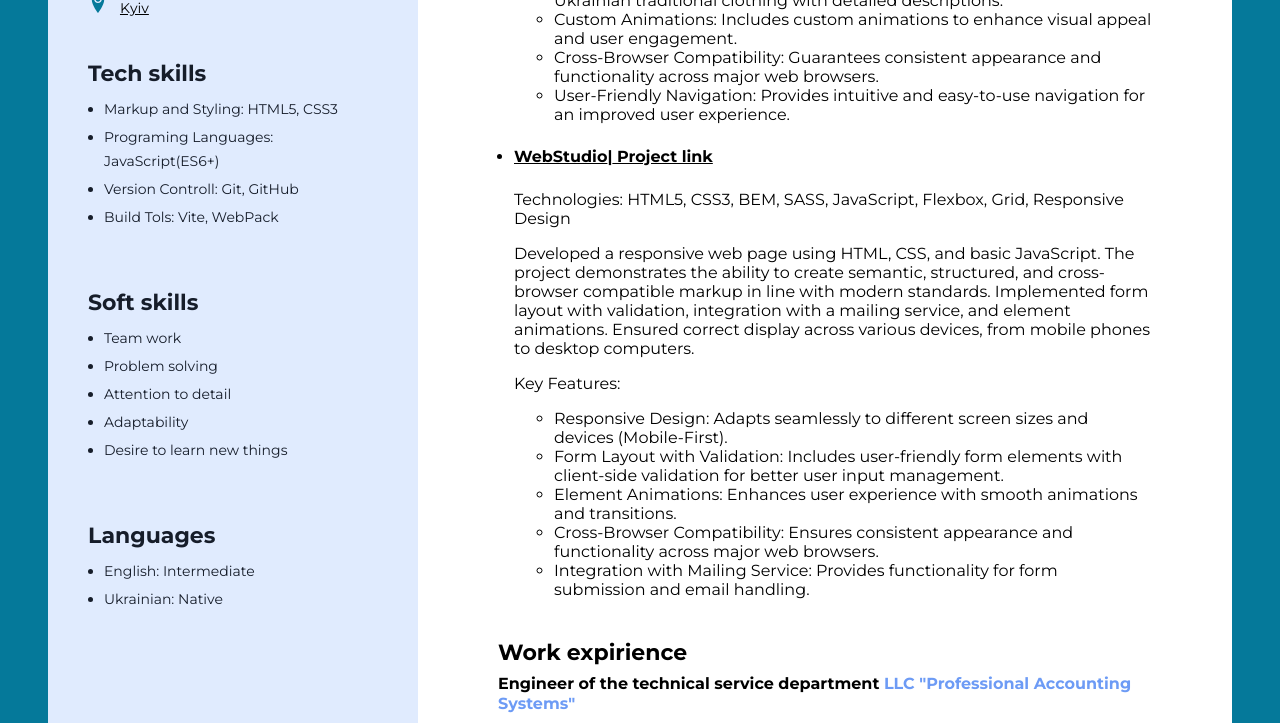
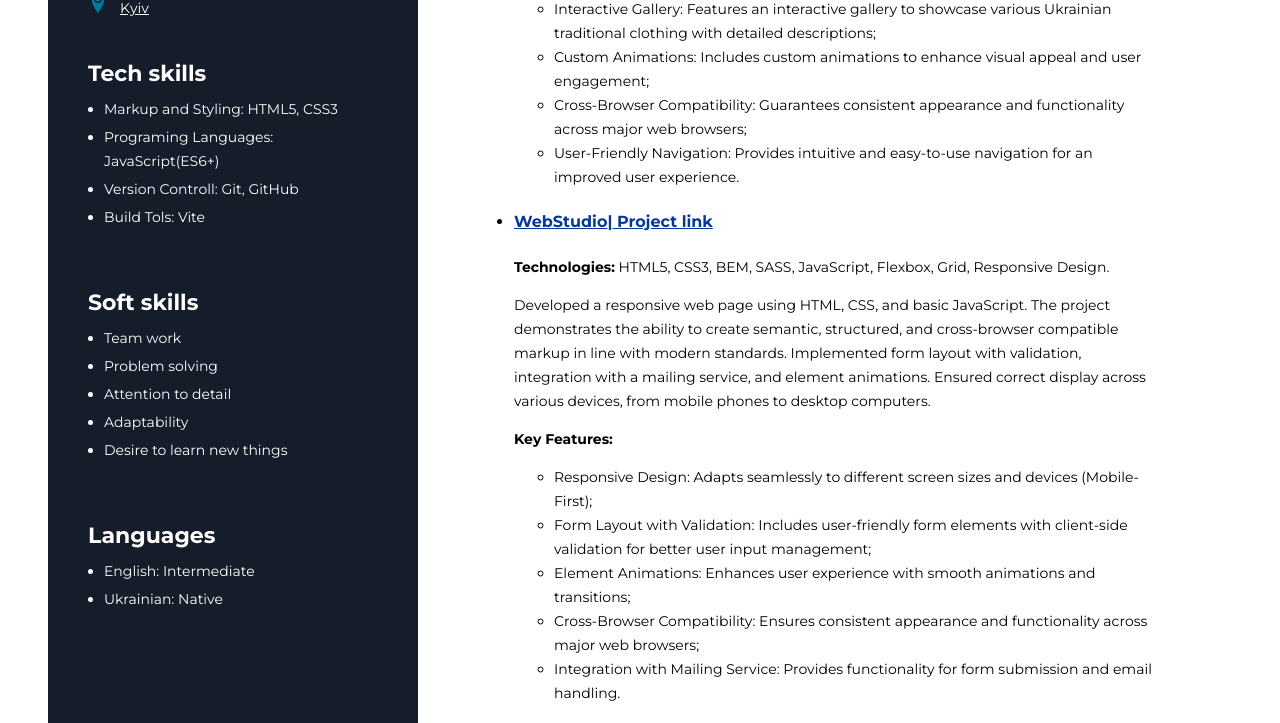
Before and after one commit to NatVladyslav/CV-project, a plain HTML site: page index.html in a window 1280 px wide. Shown: the part 843-1566 px from the top of the page. Drawn offline with Linux system fonts and the light colour scheme.

Commit message:
Pre-final version

```diff
--- a/css/style.css
+++ b/css/style.css
@@ -1,5 +1,4 @@
 body {
-background: #05799a;
 padding: 40px 40px 40px 40px;
 font-family: "Montserrat", sans-serif;
 }
@@ -22,7 +21,8 @@ ul, ol{
 }
 /* Sidebare */
 .sidebar{
-    background: #e0ebfe;
+    /* background: #e0ebfe; */
+    background: #161D2A;
     padding-top: 40px;
     padding-bottom: 40px;
     box-sizing: border-box;
@@ -37,7 +37,7 @@ ul, ol{
 
 }
 .contacts-title{
-    color: #161D2A;
+    color: #fff;
     font-size: 22px;
     font-weight: 700;
     line-height: normal;
@@ -45,14 +45,14 @@ ul, ol{
     margin-bottom: 8px;
 }
 .contacts-type{
-    color: #161D2A;
+    color: #fff;
     font-size: 14px;
     font-weight: 700;
     line-height: 24px;
     margin-right: 8px;
 }
 .contacts-link{
-    color: inherit;
+    color: #fff;
     font-size: 14px;
     font-weight: 400;
     line-height: 24px;
@@ -77,7 +77,7 @@ ul, ol{
     margin-bottom: 60px;
 }
 .skills-title{
-    color: #161D2A;
+    color: #fff;
     font-size: 22px;
     font-weight: 700;
     line-height: normal;
@@ -88,7 +88,7 @@ ul, ol{
     padding-left: 16px;
 }
 .skills-list-item{
-    color: #161D2A;
+    color: #fff;
     font-size: 14px;
     font-weight: 400;
     line-height: 24px;
@@ -122,7 +122,7 @@ ul, ol{
 .my-info{
     margin-bottom: 40px;
 }
-/* My projects */
+/* ============================My projects */
 .my-projects-title{
     color: #000;
     font-size: 22px;
@@ -134,14 +134,14 @@ ul, ol{
 .my-project-item{
     color: #000;
     font-size: 14px;
-    font-weight: 700;
+    font-weight: 400;
     line-height: 24px;
 }
 .my-project-list{
     padding-left: 16px;
 }
 .my-project-item-link{
-    color: inherit;
+    color: #073899;;
     font-size: 16px;
     font-weight: 700;
     line-height: 24px;
@@ -150,8 +150,7 @@ ul, ol{
 .my-project-item-link:hover{
     color: #005fff;
 }
-.my-project-item-tech{
-    color: #595959;
+.project-technologies{
     font-size: 14px;
     font-weight: 400;
     line-height: 24px;
@@ -159,8 +158,27 @@ ul, ol{
 .my-project-container{
     margin-bottom: 40px;
 }
-
-/* Work experiance */
+.my-project-key-words{
+    font-weight: 700;
+    font-size: 14px;
+    line-height: 24px;
+}
+.project-technologies{
+    font-size: 14px;
+        font-weight: 400;
+        line-height: 24px;
+}
+.project-description{
+    font-size: 14px;
+    font-weight: 400;
+    line-height: 24px;
+}
+.project-key-features-list{
+    font-size: 14px;
+    font-weight: 400;
+    line-height: 24px;
+}
+/* =======================Work experiance */
 .work-exp{
     margin-bottom: 40px;
 }
@@ -181,7 +199,7 @@ ul, ol{
     margin-bottom: 12px;
 }
 .company-name{
-    color: #6d9bf5;
+    color: #073899;
 }
 .work-exp-period{
     color: #a8a8a8;
@@ -215,7 +233,9 @@ ul, ol{
     margin-bottom: 8px;
 }
 .education-university{
-    color: #6d9bf5;
+    color: #073899;
+    font-weight: 700;
+    font-size: 16px;
 }
 .education-name{
     color: #595959;
--- a/index.html
+++ b/index.html
@@ -48,8 +48,8 @@
                 </h4></a
               >
               <p class="project-technologies">
-                Technologies: HTML5, CSS3, BEM, SASS, JavaScript, Flexbox, Grid,
-                Responsive Design
+                <span class="my-project-key-words">Technologies:</span> HTML5,
+                CSS3, BEM, SASS, JavaScript, Flexbox, Grid, Responsive Design.
               </p>
               <p class="project-description">
                 Led the development of “Vyshyvanka Vibes,” a website
@@ -61,25 +61,25 @@
                 communication, and implementation of interactive elements and
                 animations.
               </p>
-              <p>Key Features:</p>
+              <p class="my-project-key-words">Key Features:</p>
               <ul class="project-key-features-list">
                 <li>
                   Responsive Design: Ensures seamless adaptation to different
                   screen sizes and devices for a consistent user experience
-                  (Mobile-First).
+                  (Mobile-First);
                 </li>
                 <li>
                   Interactive Gallery: Features an interactive gallery to
                   showcase various Ukrainian traditional clothing with detailed
-                  descriptions.
+                  descriptions;
                 </li>
                 <li>
                   Custom Animations: Includes custom animations to enhance
-                  visual appeal and user engagement.
+                  visual appeal and user engagement;
                 </li>
                 <li>
                   Cross-Browser Compatibility: Guarantees consistent appearance
-                  and functionality across major web browsers.
+                  and functionality across major web browsers;
                 </li>
                 <li>
                   User-Friendly Navigation: Provides intuitive and easy-to-use
@@ -98,8 +98,8 @@
                 </h4></a
               >
               <p class="project-technologies">
-                Technologies: HTML5, CSS3, BEM, SASS, JavaScript, Flexbox, Grid,
-                Responsive Design
+                <span class="my-project-key-words">Technologies:</span> HTML5,
+                CSS3, BEM, SASS, JavaScript, Flexbox, Grid, Responsive Design.
               </p>
               <p class="project-description">
                 Developed a responsive web page using HTML, CSS, and basic
@@ -110,24 +110,24 @@
                 animations. Ensured correct display across various devices, from
                 mobile phones to desktop computers.
               </p>
-              <p>Key Features:</p>
+              <p class="my-project-key-words">Key Features:</p>
               <ul class="project-key-features-list">
                 <li>
                   Responsive Design: Adapts seamlessly to different screen sizes
-                  and devices (Mobile-First).
+                  and devices (Mobile-First);
                 </li>
                 <li>
                   Form Layout with Validation: Includes user-friendly form
                   elements with client-side validation for better user input
-                  management.
+                  management;
                 </li>
                 <li>
                   Element Animations: Enhances user experience with smooth
-                  animations and transitions.
+                  animations and transitions;
                 </li>
                 <li>
                   Cross-Browser Compatibility: Ensures consistent appearance and
-                  functionality across major web browsers.
+                  functionality across major web browsers;
                 </li>
                 <li>
                   Integration with Mailing Service: Provides functionality for
@@ -154,15 +154,15 @@
             </p>
             <ul class="work-exp-duties-list">
               <li class="work-exp-duties-item">
-                Maintenance of registers Payment operations restorer (PRO)
+                Maintenance of registers Payment operations restorer (PRO);
               </li>
               <li class="work-exp-duties-item">
                 Implementation of sealing operations and preparation of
-                reporting documentation.
+                reporting documentation;
               </li>
               <li class="work-exp-duties-item">
                 Implementation of software configuration of Payment operations
-                restorer (PRO)
+                restorer (PRO).
               </li>
             </ul>
           </div>
@@ -298,7 +298,7 @@
                 Programing Languages: JavaScript(ES6+)
               </li>
               <li class="skills-list-item">Version Controll: Git, GitHub</li>
-              <li class="skills-list-item">Build Tols: Vite, WebPack</li>
+              <li class="skills-list-item">Build Tols: Vite</li>
             </ul>
           </div>
           <!-- Soft skills -->
```
